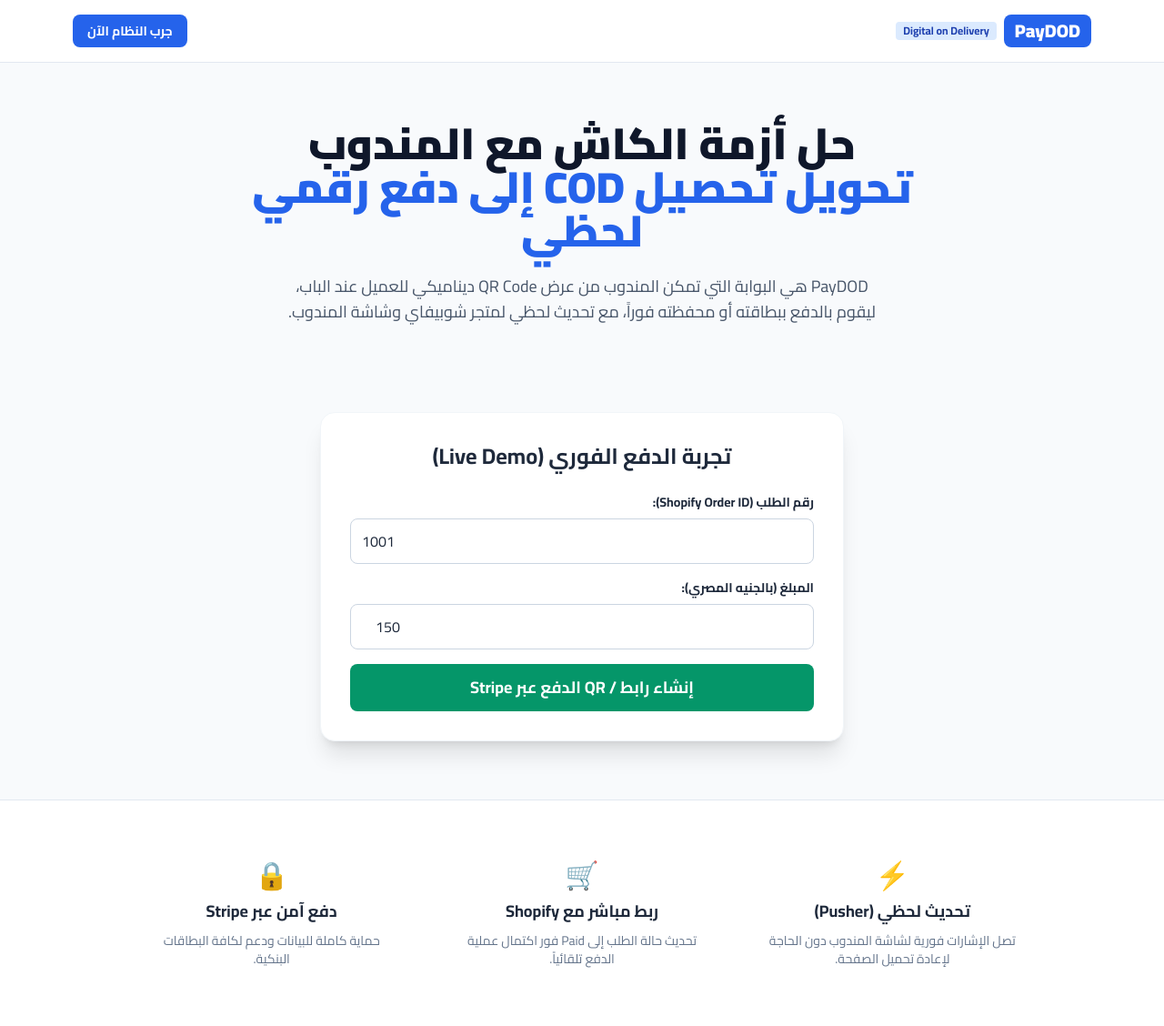
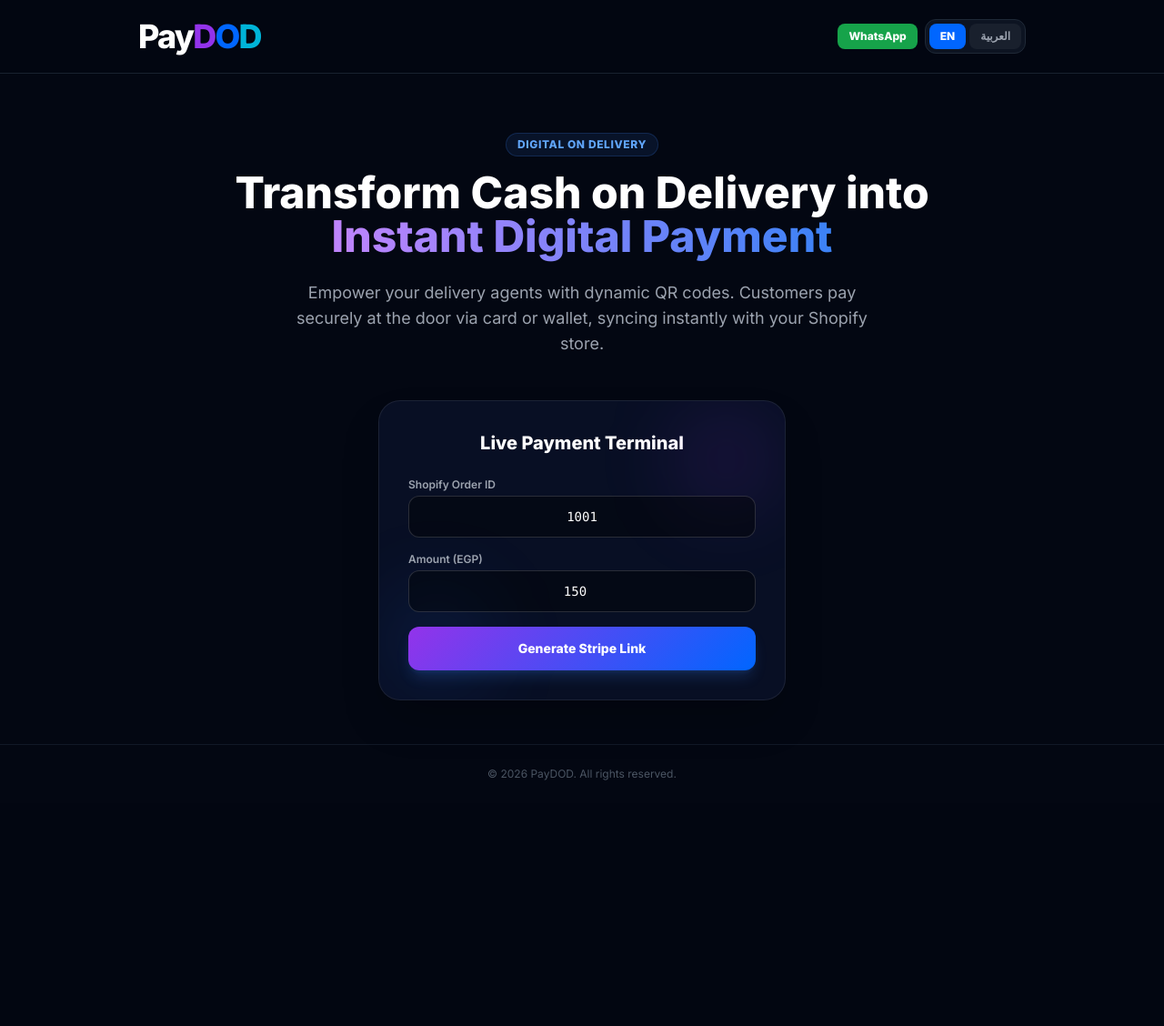
Before and after one commit to ahmdnaaman03-cmd/DOD, a Flask app: page / in a window 1280 px wide. Shown: the whole page at 91% size. After the commit the page ends 858 px from the top, so only its background shows below. Run offline with Flask 3, Linux system fonts and the light colour scheme; some libraries are stand-ins or nearby versions.

Commit message:
UI: Final split script block and complete layout

```diff
--- a/templates/index.html
+++ b/templates/index.html
@@ -1,113 +1,153 @@
 <!DOCTYPE html>
-<html lang="ar" dir="rtl">
+<html lang="en" id="html-root" dir="ltr" class="scroll-smooth">
 <head>
     <meta charset="UTF-8">
     <meta name="viewport" content="width=device-width, initial-scale=1.0">
-    <title>PayDOD - تحويل الدفع عند الاستلام إلى دفع رقمي فوراً</title>
+    <title>PayDOD | Digital on Delivery</title>
     <script src="https://cdn.tailwindcss.com"></script>
-    <link href="https://fonts.googleapis.com/css2?family=Cairo:wght@400;700;900&display=swap" rel="stylesheet">
+    <link href="https://fonts.googleapis.com/css2?family=Cairo:wght@400;600;800&family=Inter:wght@400;600;800&display=swap" rel="stylesheet">
+    <script>
+        tailwind.config = {
+            theme: {
+                extend: {
+                    colors: { bgDark: '#030712', cardDark: '#0B132B', brandPurple: '#9333ea', brandBlue: '#0066ff' },
+                    fontFamily: { sans: ['Inter', 'sans-serif'], arabic: ['Cairo', 'sans-serif'] }
+                }
+            }
+        }
+    </script>
     <style>
-        body { font-family: 'Cairo', sans-serif; }
+        body { background-color: #030712; color: #ffffff; }
+        .logo-text { font-weight: 800; letter-spacing: -0.05em; font-size: 2.25rem; }
+        .text-pay { color: #ffffff; }
+        .text-d { color: #9333ea; }
+        .text-o { color: #0066ff; }
+        .text-d2 { color: #00b4d8; }
+        .glass-card { background: rgba(11, 19, 43, 0.75); backdrop-filter: blur(16px); border: 1px solid rgba(255,255,255,0.08); }
+        .input-box { background: rgba(0, 0, 0, 0.4); border: 1px solid rgba(255, 255, 255, 0.15); color: #fff; }
+        .input-box:focus { border-color: #0066ff; outline: none; box-shadow: 0 0 0 3px rgba(0, 102, 255, 0.25); }
+        .btn-gradient { background: linear-gradient(135deg, #9333ea 0%, #0066ff 100%); transition: all 0.3s ease; }
+        .btn-gradient:hover { opacity: 0.9; transform: translateY(-1px); }
+        .lang-active { background: #0066ff; color: #fff; border-color: #0066ff; }
+        .lang-inactive { background: rgba(255,255,255,0.05); color: #9ca3af; border-color: rgba(255,255,255,0.1); }
     </style>
 </head>
-<body class="bg-slate-50 text-slate-800">
-
-    <!-- Header / Navbar -->
-    <header class="bg-white border-b border-slate-200 sticky top-0 z-50">
-        <div class="max-w-6xl mx-auto px-4 py-4 flex justify-between items-center">
+<body class="antialiased font-sans" id="body-font">
+    <header class="border-b border-gray-800/80 bg-bgDark/90 backdrop-blur-md sticky top-0 z-50">
+        <div class="max-w-5xl mx-auto px-6 h-20 flex justify-between items-center">
+            <div class="flex items-center gap-1">
+                <span class="logo-text"><span class="text-pay">Pay</span><span class="text-d">D</span><span class="text-o">O</span><span class="text-d2">D</span></span>
+            </div>
             <div class="flex items-center gap-2">
-                <span class="bg-blue-600 text-white font-black text-xl px-3 py-1 rounded-lg">PayDOD</span>
-                <span class="text-xs bg-blue-100 text-blue-800 font-bold px-2 py-0.5 rounded">Digital on Delivery</span>
+                <a href="https://wa.me/201066004512" target="_blank" class="px-3 py-1.5 text-xs font-bold rounded-lg bg-green-600 hover:bg-green-700 text-white transition-all flex items-center gap-1">WhatsApp</a>
+                <div class="flex items-center gap-1 bg-gray-900/80 p-1 rounded-xl border border-gray-800">
+                    <button onclick="setLanguage('en')" id="btn-en" class="px-3 py-1.5 text-xs font-bold rounded-lg lang-active transition-all">EN</button>
+                    <button onclick="setLanguage('ar')" id="btn-ar" class="px-3 py-1.5 text-xs font-bold rounded-lg lang-inactive transition-all">العربية</button>
                 </div>
-            <a href="#demo" class="bg-blue-600 hover:bg-blue-700 text-white font-bold px-4 py-2 rounded-lg text-sm transition">جرب النظام الآن</a>
+            </div>
         </div>
     </header>
-
-    <!-- Hero Section -->
-    <section class="max-w-4xl mx-auto text-center py-16 px-4">
-        <h1 class="text-4xl md:text-5xl font-extrabold text-slate-900 leading-tight mb-6">
-            حل أزمة الكاش مع المندوب<br>
-            <span class="text-blue-600">تحويل تحصيل COD إلى دفع رقمي لحظي</span>
+    <main class="max-w-4xl mx-auto px-6 pt-16 pb-12 text-center">
+        <div class="inline-block mb-4 px-3 py-1 rounded-full bg-blue-500/10 border border-blue-500/20 text-blue-400 text-xs font-bold uppercase tracking-wider" id="badge-text">
+            Digital on Delivery
+        </div>
+        <h1 class="text-4xl md:text-5xl font-extrabold leading-tight mb-6" id="hero-title">
+            Transform Cash on Delivery into <span class="bg-gradient-to-r from-purple-400 to-blue-500 bg-clip-text text-transparent">Instant Digital Payment</span>
         </h1>
-        <p class="text-lg text-slate-600 mb-8 max-w-2xl mx-auto">
-            PayDOD هي البوابة التي تمكن المندوب من عرض QR Code ديناميكي للعميل عند الباب، ليقوم بالدفع ببطاقته أو محفظته فوراً، مع تحديث لحظي لمتجر شوبيفاي وشاشة المندوب.
+        <p class="text-gray-400 text-base md:text-lg max-w-2xl mx-auto mb-12" id="hero-desc">
+            Empower your delivery agents with dynamic QR codes. Customers pay securely at the door via card or wallet, syncing instantly with your Shopify store.
         </p>
-    </section>
-
-    <!-- Interactive Demo Section -->
-    <section id="demo" class="max-w-xl mx-auto bg-white p-8 rounded-2xl shadow-xl border border-slate-100 mb-16">
-        <h2 class="text-2xl font-bold text-center mb-6">تجربة الدفع الفوري (Live Demo)</h2>
-        <form id="checkout-form" class="space-y-4">
+        <div id="demo" class="max-w-md mx-auto glass-card p-8 rounded-3xl shadow-2xl text-start relative overflow-hidden">
+            <div class="absolute top-0 right-0 w-32 h-32 bg-purple-600/10 rounded-full blur-2xl"></div>
+            <div class="absolute bottom-0 left-0 w-32 h-32 bg-blue-600/10 rounded-full blur-2xl"></div>
+            <h3 class="text-xl font-bold mb-6 text-center" id="demo-card-title">Live Payment Terminal</h3>
+            <form id="checkout-form" class="space-y-4 relative z-10">
                 <div>
-                <label class="block text-sm font-bold mb-2 text-right">رقم الطلب (Shopify Order ID):</label>
-                <input type="text" id="shopify_order_id" value="1001" required class="w-full border border-slate-300 p-3 rounded-lg text-left dir-ltr focus:ring-2 focus:ring-blue-500 outline-none">
+                    <label class="block text-xs font-semibold text-gray-400 mb-1" id="label-order">Shopify Order ID</label>
+                    <input type="text" id="shopify_order_id" value="1001" required class="w-full input-box p-3 rounded-xl text-sm font-mono text-center">
                 </div>
                 <div>
-                <label class="block text-sm font-bold mb-2 text-right">المبلغ (بالجنيه المصري):</label>
-                <input type="number" id="amount" value="150" required class="w-full border border-slate-300 p-3 rounded-lg text-left dir-ltr focus:ring-2 focus:ring-blue-500 outline-none">
+                    <label class="block text-xs font-semibold text-gray-400 mb-1" id="label-amount">Amount (EGP)</label>
+                    <input type="number" id="amount" value="150" required class="w-full input-box p-3 rounded-xl text-sm font-mono text-center">
                 </div>
-            <button type="submit" id="pay-btn" class="w-full bg-emerald-600 hover:bg-emerald-700 text-white font-bold py-3 rounded-lg text-lg transition">
-                إنشاء رابط / QR الدفع عبر Stripe
+                <button type="submit" id="pay-btn" class="w-full btn-gradient text-white font-bold py-3.5 rounded-xl text-sm shadow-lg shadow-blue-500/20 mt-2">
+                    Generate Stripe Link
                 </button>
             </form>
-        <div id="result" class="mt-4 text-center hidden"></div>
-    </section>
-
-    <!-- Features Section -->
-    <section class="bg-white py-12 border-t border-slate-200">
-        <div class="max-w-5xl mx-auto px-4 grid md:grid-cols-3 gap-8 text-center">
-            <div class="p-4">
-                <div class="text-3xl mb-2">⚡</div>
-                <h3 class="font-bold text-lg mb-2">تحديث لحظي (Pusher)</h3>
-                <p class="text-sm text-slate-500">تصل الإشارات فورية لشاشة المندوب دون الحاجة لإعادة تحميل الصفحة.</p>
+            <div id="result" class="mt-4 text-center hidden text-sm"></div>
         </div>
-            <div class="p-4">
-                <div class="text-3xl mb-2">🛒</div>
-                <h3 class="font-bold text-lg mb-2">ربط مباشر مع Shopify</h3>
-                <p class="text-sm text-slate-500">تحديث حالة الطلب إلى Paid فور اكتمال عملية الدفع تلقائياً.</p>
-            </div>
-            <div class="p-4">
-                <div class="text-3xl mb-2">🔒</div>
-                <h3 class="font-bold text-lg mb-2">دفع آمن عبر Stripe</h3>
-                <p class="text-sm text-slate-500">حماية كاملة للبيانات ودعم لكافة البطاقات البنكية.</p>
-            </div>
-        </div>
-    </section>
-
-    <!-- Script Section -->
+    </main>
+    <footer class="border-t border-gray-900 py-6 text-center text-gray-600 text-xs">
+        <p id="footer-text">&copy; 2026 PayDOD. All rights reserved.</p>
+    </footer>
     <script>
+        const content = {
+            en: {
+                dir: 'ltr', font: 'font-sans', badge: 'Digital on Delivery',
+                title: 'Transform Cash on Delivery into <span class="bg-gradient-to-r from-purple-400 to-blue-500 bg-clip-text text-transparent">Instant Digital Payment</span>',
+                desc: 'Empower your delivery agents with dynamic QR codes.',
+                demoTitle: 'Live Payment Terminal', labelOrder: 'Shopify Order ID', labelAmount: 'Amount (EGP)',
+                payBtn: 'Generate Stripe Link', generating: 'Generating Link...', footer: '&copy; 2026 PayDOD.'
+            },
+            ar: {
+                dir: 'rtl', font: 'font-arabic', badge: 'الدفع الرقمي عند الاستلام',
+                title: 'حول الدفع عند الاستلام إلى <span class="bg-gradient-to-r from-purple-400 to-blue-500 bg-clip-text text-transparent">دفع رقمي لحظي آمن</span>',
+                desc: 'امنح مندوبيك رموز QR ديناميكية عند باب العميل.',
+                demoTitle: 'تجربة الدفع الفوري', labelOrder: 'رقم طلب شوبيفاي', labelAmount: 'المبلغ (جنيه مصري)',
+                payBtn: 'إنشاء رابط دفع Stripe', generating: 'جاري إنشاء الرابط...', footer: '&copy; 2026 PayDOD.'
+            }
+        };
+        function setLanguage(lang) {
+            const data = content[lang];
+            const html = document.getElementById('html-root');
+            const body = document.getElementById('body-font');
+            html.setAttribute('dir', data.dir);
+            body.className = `antialiased ${data.font}`;
+            document.getElementById('badge-text').innerText = data.badge;
+            document.getElementById('hero-title').innerHTML = data.title;
+            document.getElementById('hero-desc').innerText = data.desc;
+            document.getElementById('demo-card-title').innerText = data.demoTitle;
+            document.getElementById('label-order').innerText = data.labelOrder;
+            document.getElementById('label-amount').innerText = data.labelAmount;
+            document.getElementById('pay-btn').innerText = data.payBtn;
+            document.getElementById('footer-text').innerHTML = data.footer;
+            if(lang === 'ar') {
+                document.getElementById('btn-ar').className = 'px-3 py-1.5 text-xs font-bold rounded-lg lang-active transition-all';
+                document.getElementById('btn-en').className = 'px-3 py-1.5 text-xs font-bold rounded-lg lang-inactive transition-all';
+            } else {
+                document.getElementById('btn-en').className = 'px-3 py-1.5 text-xs font-bold rounded-lg lang-active transition-all';
+                document.getElementById('btn-ar').className = 'px-3 py-1.5 text-xs font-bold rounded-lg lang-inactive transition-all';
+            }
+        }
         document.getElementById('checkout-form').addEventListener('submit', async (e) => {
             e.preventDefault();
             const btn = document.getElementById('pay-btn');
-            const resultDiv = document.getElementById('result');
-
+            const resDiv = document.getElementById('result');
             btn.disabled = true;
-            btn.innerText = "جاري إنشاء رابط الدفع...";
-
-            const orderId = document.getElementById('shopify_order_id').value;
-            const amount = document.getElementById('amount').value;
-
+            btn.innerText = 'Processing...';
             try {
                 const res = await fetch('/create-checkout-session', {
                     method: 'POST',
                     headers: { 'Content-Type': 'application/json' },
-                    body: JSON.stringify({ shopify_order_id: orderId, amount: amount })
+                    body: JSON.stringify({
+                        shopify_order_id: document.getElementById('shopify_order_id').value,
+                        amount: document.getElementById('amount').value
+                    })
                 });
                 const data = await res.json();
-
                 if (data.url) {
                     window.location.href = data.url;
                 } else {
-                    resultDiv.classList.remove('hidden');
-                    resultDiv.innerHTML = `<span class="text-red-500 font-bold">خطأ: ${data.error || 'فشل إنشاء الجلسة'}</span>`;
+                    resDiv.classList.remove('hidden');
+                    resDiv.innerHTML = `<span class="text-red-400">Error: ${data.error || 'Failed'}</span>`;
                     btn.disabled = false;
-                    btn.innerText = "إنشاء رابط / QR الدفع عبر Stripe";
+                    btn.innerText = 'Generate Stripe Link';
                 }
             } catch (err) {
-                resultDiv.classList.remove('hidden');
-                resultDiv.innerHTML = `<span class="text-red-500 font-bold">حدث خطأ في الاتصال بالخادم</span>`;
+                resDiv.classList.remove('hidden');
+                resDiv.innerHTML = `<span class="text-red-400">Connection error</span>`;
                 btn.disabled = false;
-                btn.innerText = "إنشاء رابط / QR الدفع عبر Stripe";
+                btn.innerText = 'Generate Stripe Link';
             }
         });
     </script>
```
Lines whose indentation alone changed are shown as unchanged.
